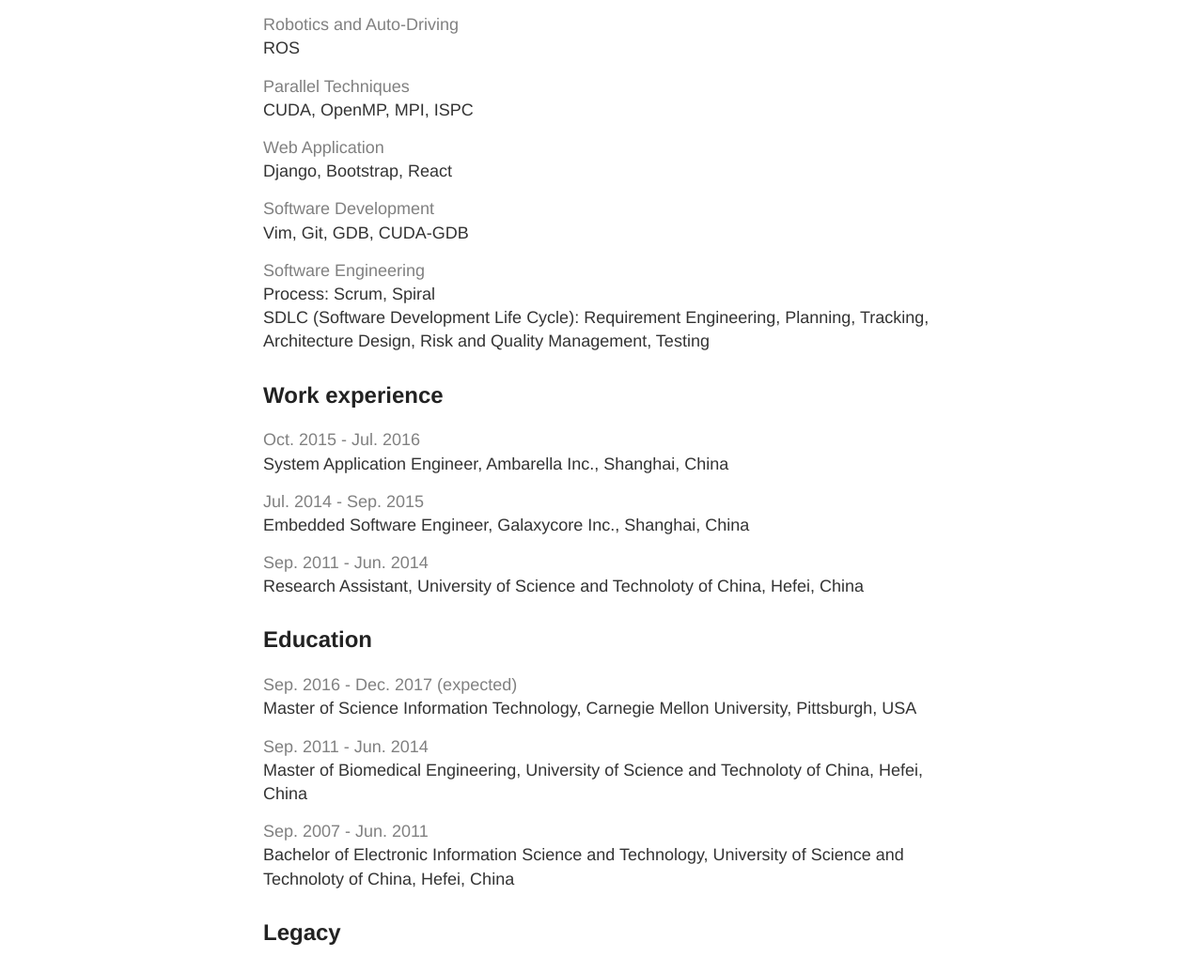
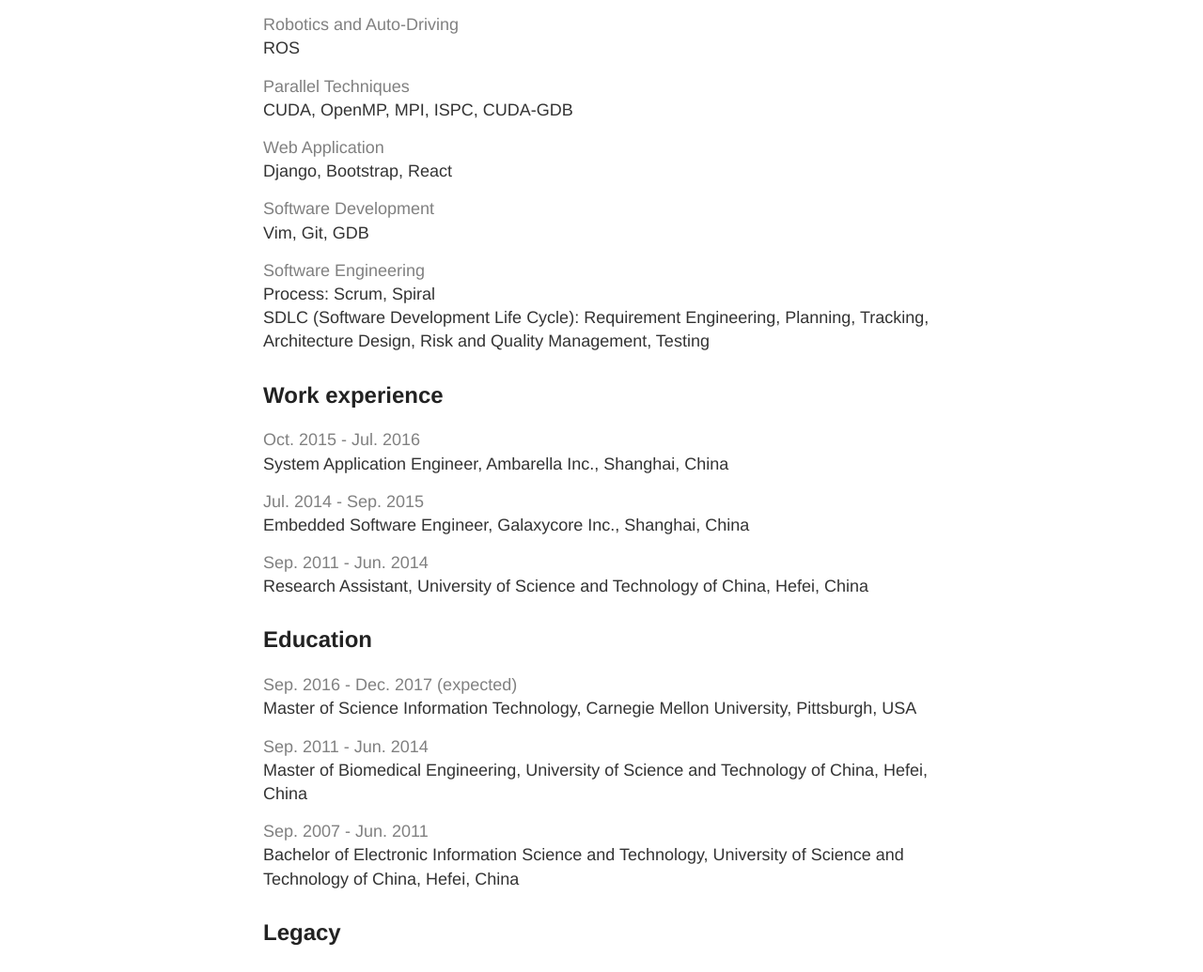
Before and after one commit to louis-xu-ustc/louis-xu-ustc.github.io, a Jekyll site: the page built from about.md, in a window 1280 px wide. Shown: the part 524-1559 px from the top of the page at 94% size. Built offline with Jekyll 4.4.1, drawn with Linux system fonts in a browser that asks for light colours.

Commit message:
[yunpengx] update aboutme.md

```diff
--- a/about.md
+++ b/about.md
@@ -21,13 +21,13 @@
 ROS
 
 <span style="color:gray">Parallel Techniques</span>
-CUDA, OpenMP, MPI, ISPC
+CUDA, OpenMP, MPI, ISPC, CUDA-GDB
 
 <span style="color:gray">Web Application</span>
 Django, Bootstrap, React
 
 <span style="color:gray">Software Development</span>
-Vim, Git, GDB, CUDA-GDB
+Vim, Git, GDB
 
 <span style="color:gray">Software Engineering</span>
 Process: Scrum, Spiral
@@ -41,17 +41,17 @@
 Embedded Software Engineer, Galaxycore Inc., Shanghai, China
 
 <span style="color:gray">Sep. 2011 - Jun. 2014</span>
-Research Assistant, University of Science and Technoloty of China, Hefei, China
+Research Assistant, University of Science and Technology of China, Hefei, China
 
 ## Education
 <span style="color:gray">Sep. 2016 - Dec. 2017 (expected)</span>
 Master of Science Information Technology, Carnegie Mellon University, Pittsburgh, USA
 
 <span style="color:gray">Sep. 2011 - Jun. 2014</span>
-Master of Biomedical Engineering, University of Science and Technoloty of China, Hefei, China
+Master of Biomedical Engineering, University of Science and Technology of China, Hefei, China
 
 <span style="color:gray">Sep. 2007 - Jun. 2011</span>
-Bachelor of Electronic Information Science and Technology, University of Science and Technoloty of China, Hefei, China
+Bachelor of Electronic Information Science and Technology, University of Science and Technology of China, Hefei, China
 
 ## Legacy
 #### Publication
```
